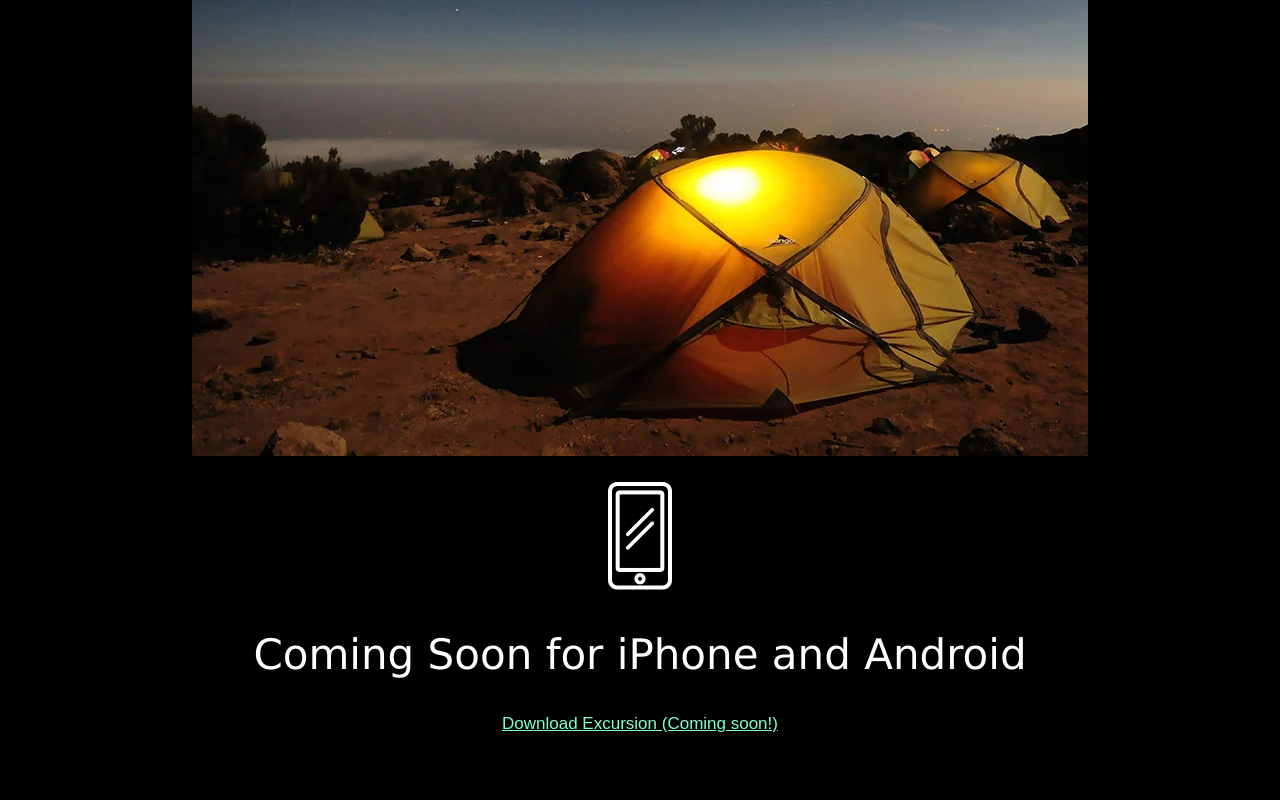
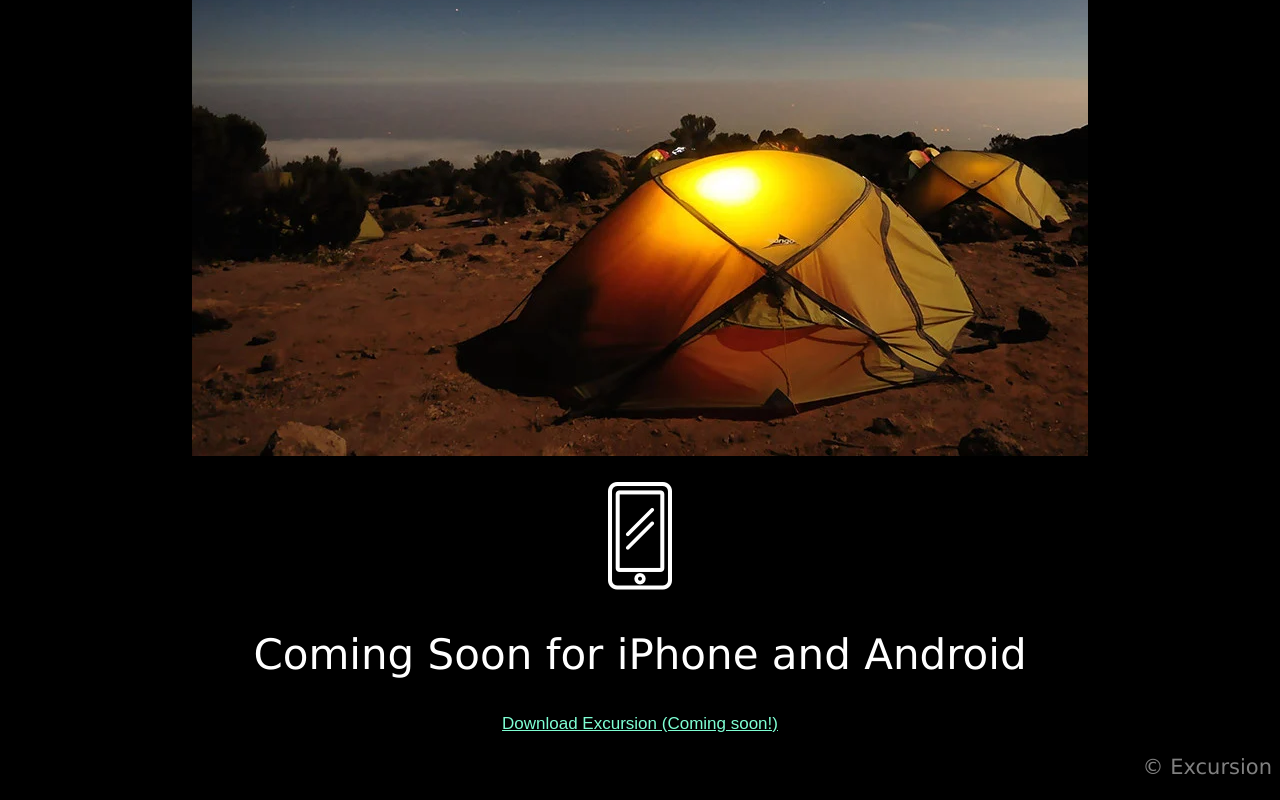
Before and after one commit to boazmenard/excursion, a plain HTML site: page index.html in a window 1280 px wide. Shown: the part 676-1476 px from the top of the page. Before the commit the page ends 1418 px from the top, so only its background shows below. Drawn offline with Linux system fonts and the light colour scheme.

Commit message:
add footer content and style

```diff
--- a/index.html
+++ b/index.html
@@ -19,5 +19,8 @@
         <p><img src="resources/images/phone-icon.webp"/></p>
         <h2>Coming Soon for iPhone and Android</h2>
         <a href="index.html">Download Excursion (Coming soon!)</a>
+        <footer>
+            <p>&copy; Excursion</p>
+        </footer>
     </body>
 </html>
--- a/resources/css/style.css
+++ b/resources/css/style.css
@@ -29,3 +29,8 @@ p {
     font-size: 21px;
     color: gray;
 }
+
+footer {
+    text-align: right;
+    color: gray;
+}
```
